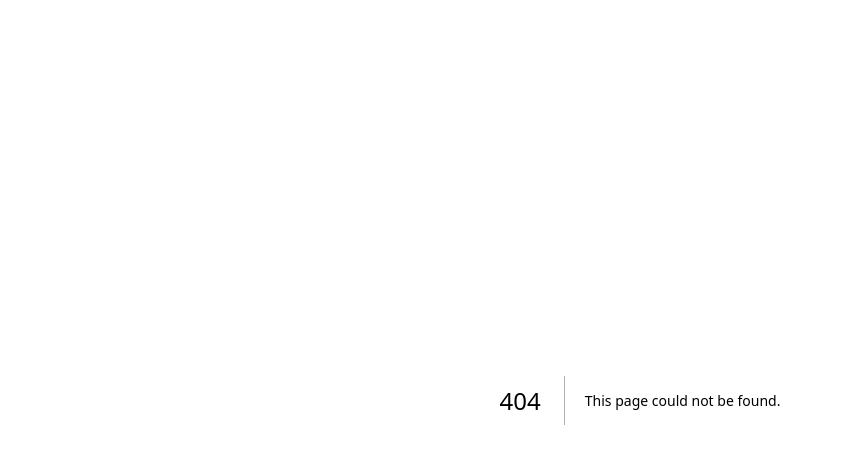
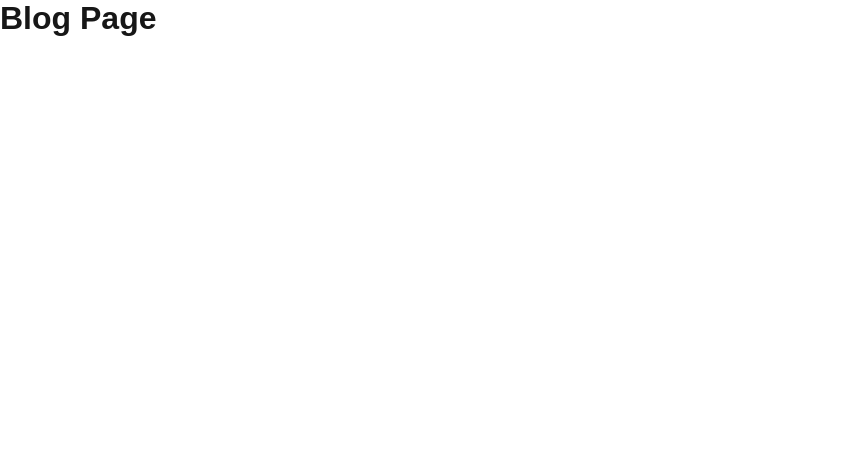
Before and after one commit to salmancrc/nextjs-app, a Next.js app: page /blog in a window 1280 px wide. Before the commit this address had no page. Shown: the top 464 px of the page, without its empty margins (0-841 px from the left). Built offline with nearby package versions, Linux system fonts and the light colour scheme.

Commit message:
Add introductory heading to Home component and create new Blog page component

```diff
--- /dev/null
+++ b/src/app/blog/page.js
@@ -0,0 +1,7 @@
+import React from 'react'
+
+export default function page() {
+  return (
+    <h1>Blog Page</h1>
+  )
+}
--- a/src/app/page.js
+++ b/src/app/page.js
@@ -14,6 +14,7 @@ export default function Home() {
           priority
         />
         <div className={styles.intro}>
+          <h1>To get started, edit the page.js file.</h1>
           <p>
             Looking for a starting point or more instructions? Head over to{" "}
             <a
```
